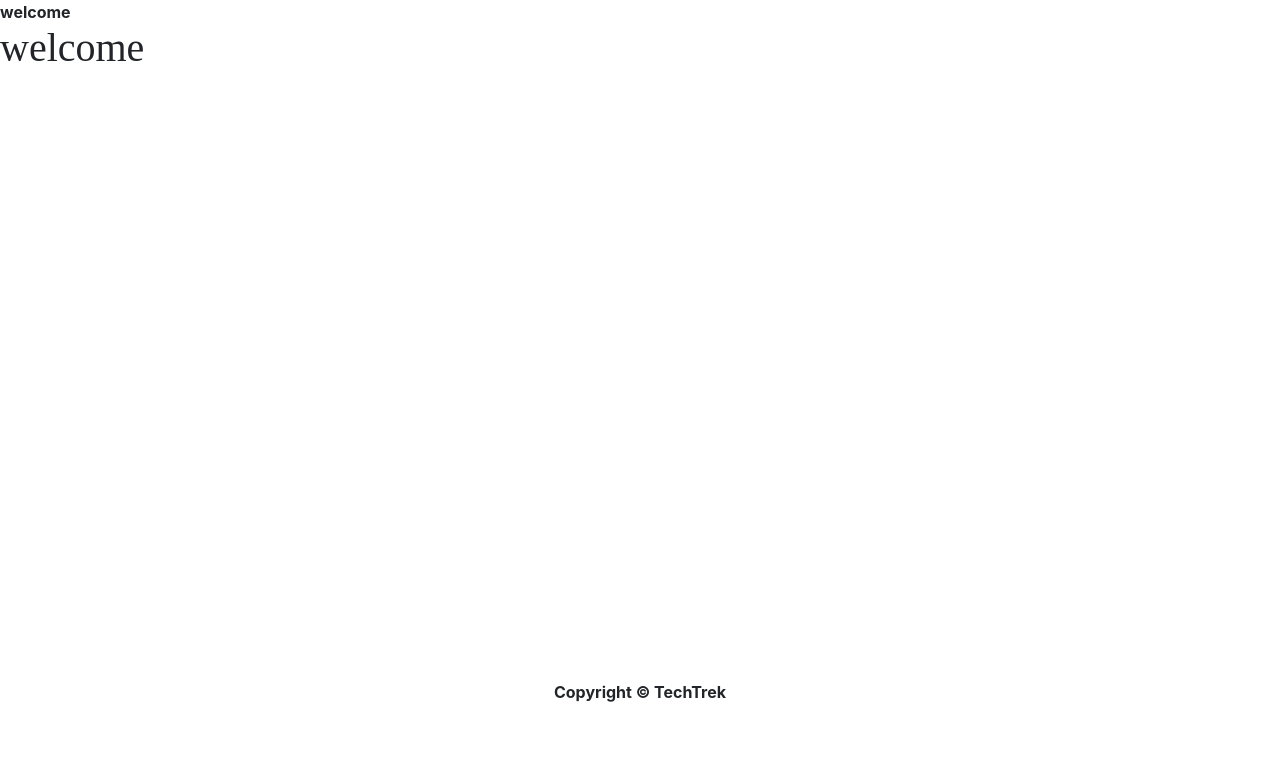
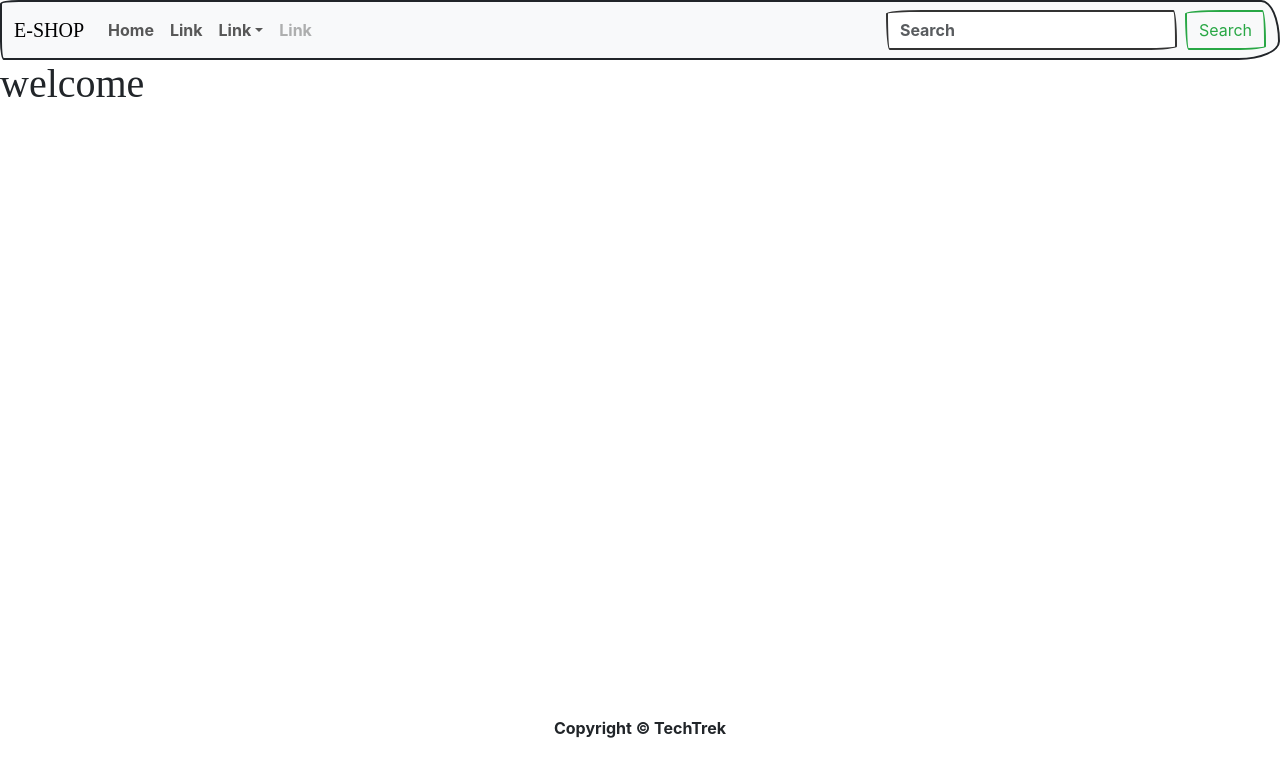
Before and after one commit to dostudyyang/e-shop, a React (Create React App) app in the folder frontend/: page / in a window 1280 px wide. Shown: the top 776 px of the page. Built offline with nearby package versions, Linux system fonts and the light colour scheme; a web font is replaced by a local one.

Commit message:
update header nav bar

```diff
--- a/frontend/src/components/Header.js
+++ b/frontend/src/components/Header.js
@@ -1,11 +1,51 @@
-import React from "react";
+import Button from "react-bootstrap/Button";
+import Container from "react-bootstrap/Container";
+import Form from "react-bootstrap/Form";
+import Nav from "react-bootstrap/Nav";
+import Navbar from "react-bootstrap/Navbar";
+import NavDropdown from "react-bootstrap/NavDropdown";
 
-function Header() {
+function NavScrollExample() {
   return (
-    <div>
-      <header>welcome</header>
-    </div>
+    <Navbar expand="lg" className="bg-body-tertiary">
+      <Container fluid>
+        <Navbar.Brand href="#">E-SHOP</Navbar.Brand>
+        <Navbar.Toggle aria-controls="navbarScroll" />
+        <Navbar.Collapse id="navbarScroll">
+          <Nav
+            className="me-auto my-2 my-lg-0"
+            style={{ maxHeight: "100px" }}
+            navbarScroll
+          >
+            <Nav.Link href="#action1">Home</Nav.Link>
+            <Nav.Link href="#action2">Link</Nav.Link>
+            <NavDropdown title="Link" id="navbarScrollingDropdown">
+              <NavDropdown.Item href="#action3">Action</NavDropdown.Item>
+              <NavDropdown.Item href="#action4">
+                Another action
+              </NavDropdown.Item>
+              <NavDropdown.Divider />
+              <NavDropdown.Item href="#action5">
+                Something else here
+              </NavDropdown.Item>
+            </NavDropdown>
+            <Nav.Link href="#" disabled>
+              Link
+            </Nav.Link>
+          </Nav>
+          <Form className="d-flex">
+            <Form.Control
+              type="search"
+              placeholder="Search"
+              className="me-2"
+              aria-label="Search"
+            />
+            <Button variant="outline-success">Search</Button>
+          </Form>
+        </Navbar.Collapse>
+      </Container>
+    </Navbar>
   );
 }
 
-export default Header;
+export default NavScrollExample;
```
